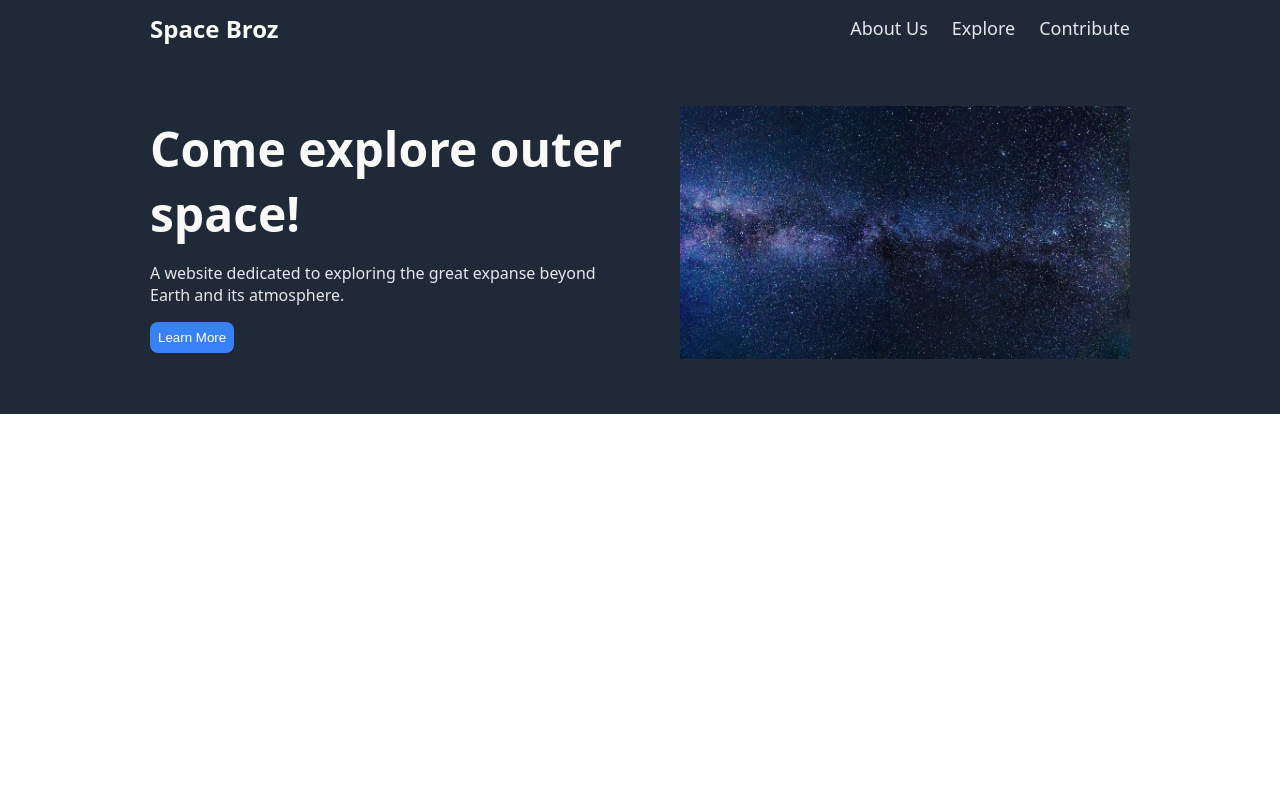
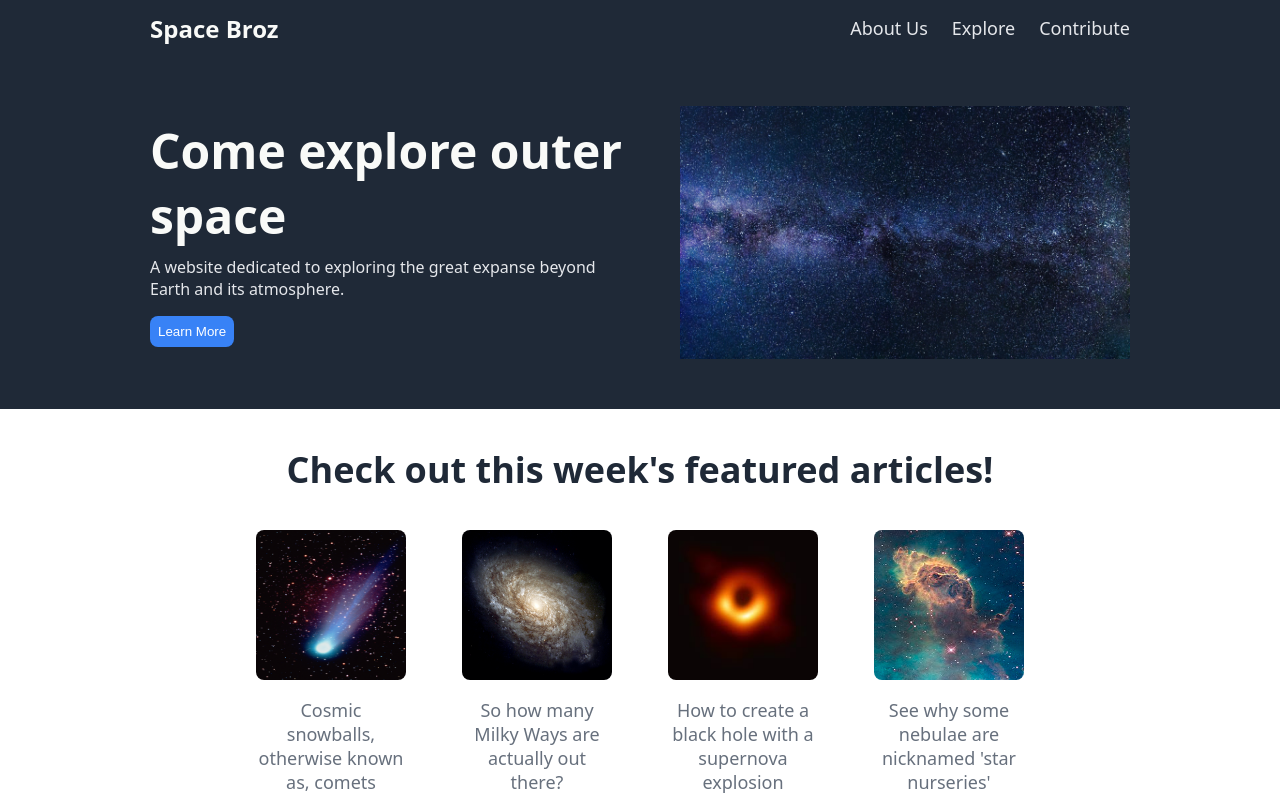
Before and after one commit to hmgoman/landing-page, a plain HTML site: page index.html in a window 1280 px wide. Drawn offline with Linux system fonts and the light colour scheme.

Commit message:
Added info section

```diff
--- a/index.html
+++ b/index.html
@@ -21,20 +21,42 @@
             </div>
 
             <div class="intro">
-                <div class="left">
-                    <p class="section">Come explore outer space!</p>
+                <div class="intro-sections">
+                    <p class="section">Come explore outer space</p>
                     <p class="subsection">A website dedicated to exploring the great expanse beyond Earth and its atmosphere.</p>
                     <button>Learn More</button>
                 </div>
-                <div class="right">
-                    <img src="./images/space.jpg" alt="a cool picture of space">
-                </div>
+                <img class="intro-img" src="./images/space.jpg" alt="a cool picture of space">
             </div>
 
         </div>
 
         <div class="info">
 
+            <p class="info-header">Check out this week's featured articles!</p>
+            <div class="articles">
+                <div class="card">
+                    <img class="card-img" src="./images/comet.jpg" alt="a space snowball">
+                    <p class="subtext">Cosmic snowballs, otherwise known as, comets</p>
+                </div>
+                <div class="card">
+                    <img class="card-img" src="./images/galaxy.jpg" alt="a cool picture of our galaxy">
+                    <p class="subtext">So how many Milky Ways are actually out there?</p>
+                </div>
+                <div class="card">
+                    <img class="card-img" src="./images/black-hole.jpg" alt="a scary picture of a black hole">
+                    <p class="subtext">How to create a black hole with a supernova explosion</p>
+                </div>
+                <div class="card">
+                    <img class="card-img" src="./images/nebula.jpg" alt="a cool picture of a nebula">
+                    <p class="subtext">See why some nebulae are nicknamed 'star nurseries'</p>
+                </div>
+            </div>
+
+        </div>
+
+        <div class="quote">
+
         </div>
 
     </body>
--- a/style.css
+++ b/style.css
@@ -33,7 +33,7 @@ a {
     font-size: 18px;
 }
 
-/* intro */
+/* intro section */
 
 .intro {
     display: flex;
@@ -56,6 +56,7 @@ a {
 .subsection {
     font: 18px;
     color: #E5E7EB;
+    margin-top: 8px;
 }
 
 button {
@@ -67,7 +68,40 @@ button {
     width: fit-content;
 }
 
-img {
+.intro-img {
     height: auto;
     width: 450px;
 }
+
+/* info section */
+
+.info-header {
+    font-size: 36px;
+    font-weight: bold;
+    color: #1F2937;
+    text-align: center;
+}
+
+.articles {
+    display: flex;
+    justify-content: space-evenly;
+    margin-inline: 200px;
+}
+
+.card {
+    display: flex;
+    flex-direction: column;
+    flex-wrap: wrap;
+    width: 150px;
+    text-align: center;
+    font-size: 18px;
+    color: #67707d;
+}
+
+.card-img {
+    height: 150px;
+    width: 150px;
+    border-radius: 8px;
+}
+
+/* quote section */
```
Also changed, not shown: images/black-hole.jpg (added), images/comet.jpg (added), images/galaxy.jpg (added), images/nebula.jpg (added).
